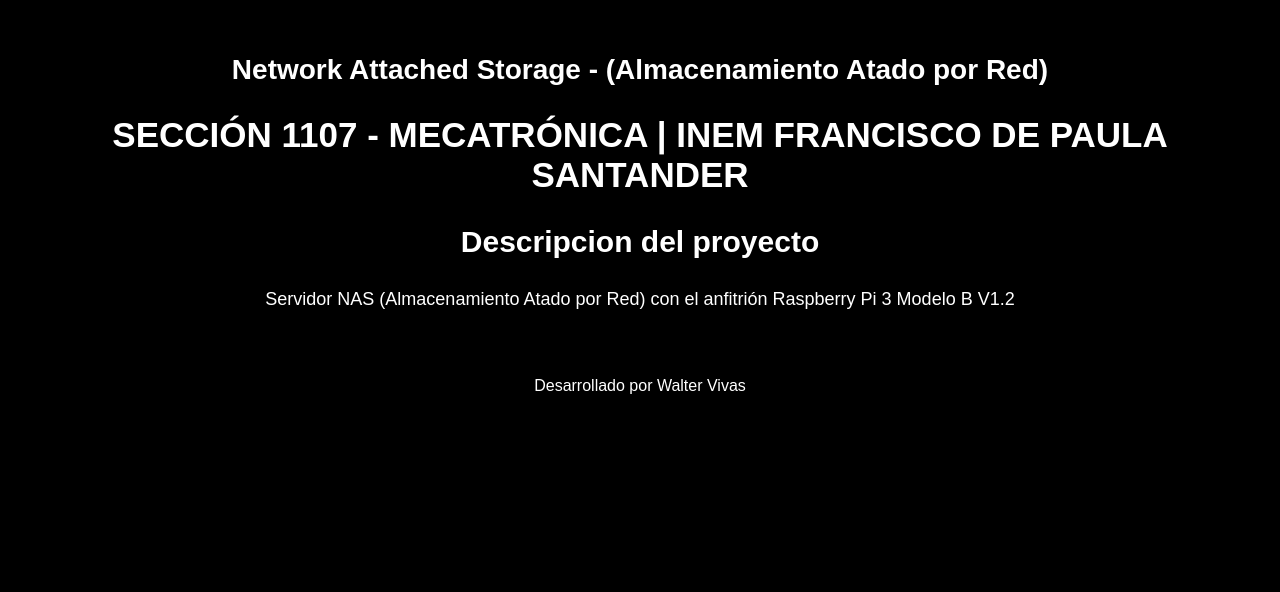
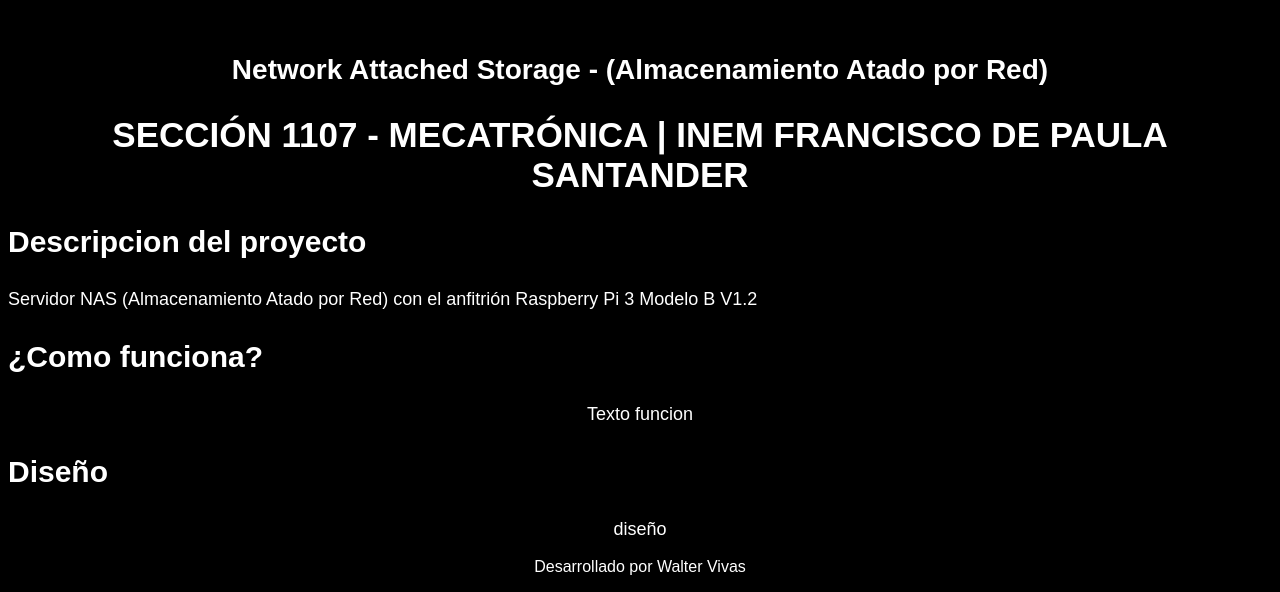
Before and after one commit to iSwolyz/automatizacion-1107, a plain HTML site: page index.html in a window 1280 px wide. Shown: the part 809-1401 px from the top of the page. Before the commit the page ends 1220 px from the top, so only its background shows below. Drawn offline with Linux system fonts and the light colour scheme.

Commit message:
Creacion de divs y clases en el codigo

```diff
--- a/index.html
+++ b/index.html
@@ -16,11 +16,22 @@
         <h1 id="titulo">SERVIDOR NAS CON RASPBERRY PI</h1>
         <h2 id="nas">Network Attached Storage - (Almacenamiento Atado por Red)</h2>
         <h2 id="seccion">SECCIÓN 1107 - MECATRÓNICA | INEM FRANCISCO DE PAULA SANTANDER</h2>
-            <div><h3 id="descripcion">Descripcion del proyecto</h3>
-                <p id="lore">Servidor NAS (Almacenamiento Atado por Red) con el anfitrión Raspberry Pi 3 Modelo B V1.2</p>
-                <h1>¿Como funciona?</h1>
-                <p></p>
-            </div>
+
+        <div>
+            <h3 class="subtitulo">Descripcion del proyecto</h3>
+            <p id="lore"class="descripcion">Servidor NAS (Almacenamiento Atado por Red) con el anfitrión Raspberry Pi 3 Modelo B V1.2</p>
+        </div>
+
+        <div>
+            <h3 class="subtitulo">¿Como funciona?</h3>
+            <p id="lorefuncion" class="descripcion">Texto funcion</p>
+        </div>
+
+        <div>
+            <h3 class="subtitulo">Diseño</h3>
+            <p id="lorediseño" class="descripcion">diseño</p>
+        </div>
+
     </section>
 
     <footer>
--- a/styles.css
+++ b/styles.css
@@ -20,15 +20,39 @@
 #seccion{
     font-family: Arial, Helvetica, sans-serif;
     text-align: center;
+    font-size: 35px;
     color: white;
-    font-size: 35px;
 }
 
-#descripcion{
+#nas{
     font-family: Arial, Helvetica, sans-serif;
     text-align: center;
+    font-size: 28px;
     color: white;
+}
+
+.subtitulo{
+    font-family: Arial, Helvetica, sans-serif;
     font-size: 30px;
+    color: white;
+}
+
+.descripcion{
+    font-family: Arial, Helvetica, sans-serif;
+    color: white;
+    font-size: 18px;
+}
+
+#lore{
+    text-align: left;
+}
+
+#lorediseño{
+    text-align: center;
+}
+
+#lorefuncion{
+    text-align: center;
 }
 
 #walter{
@@ -36,18 +60,3 @@
     text-align: center;
     color: white;
 }
-
-#lore{
-    font-family: Arial, Helvetica, sans-serif;
-    text-align: center;
-    color: white;
-    font-size: 18px;
-}
-
-#nas{
-    font-family: Arial, Helvetica, sans-serif;
-    text-align: center;
-    color: white;
-    font-size: 28px;
-
-}
```
Also changed, not shown: 1 other file.
